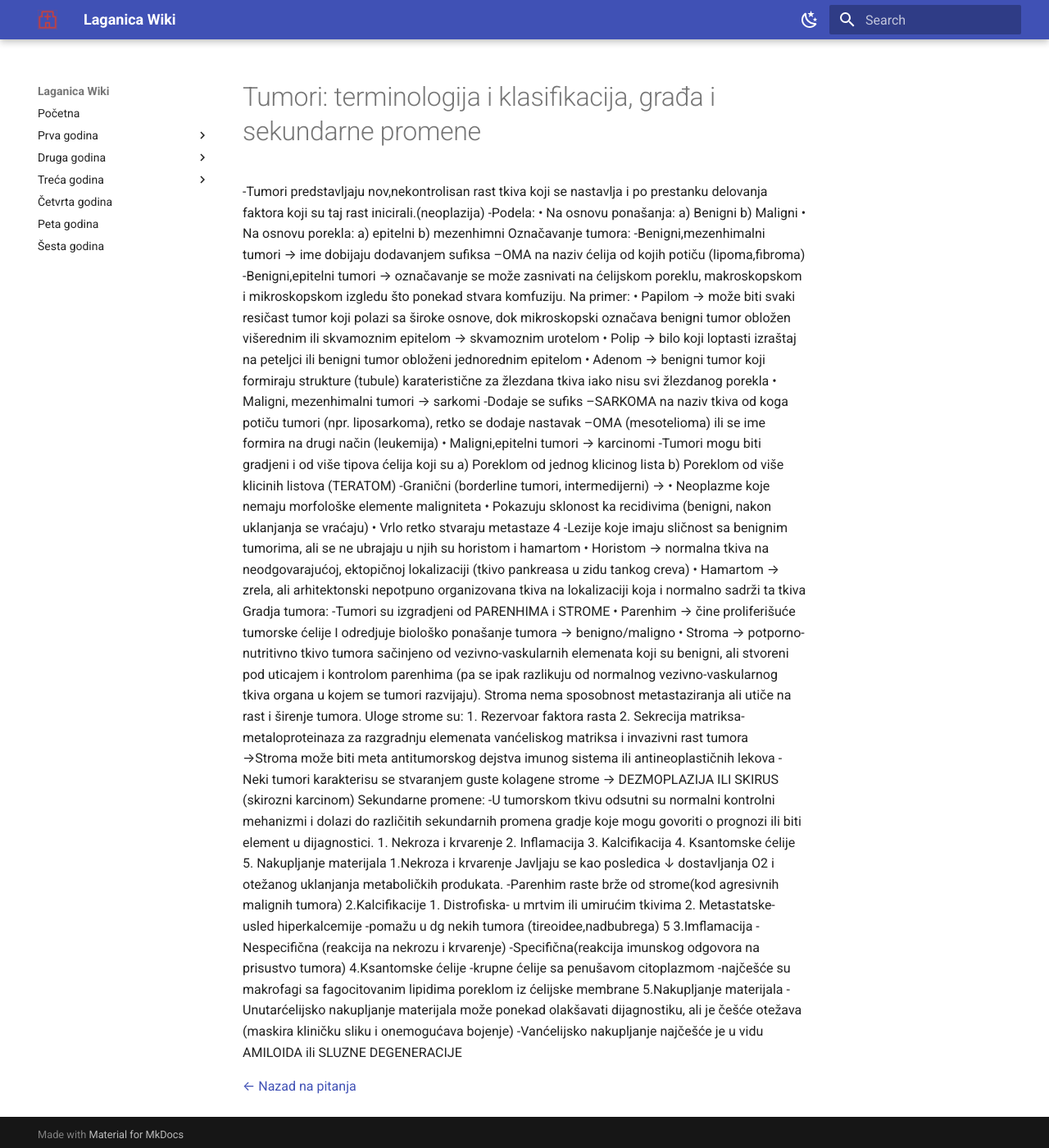
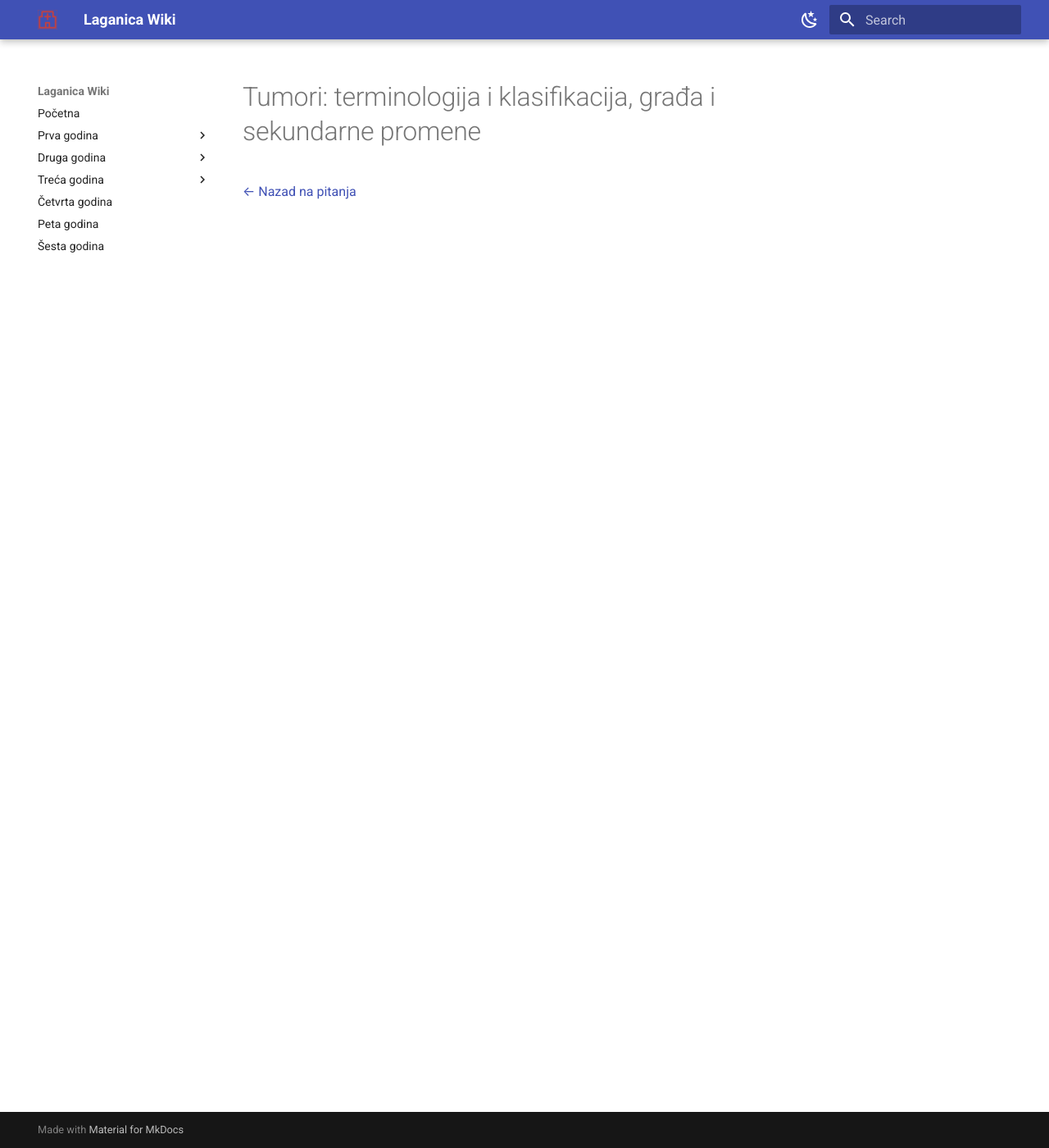
Before and after one commit to Goga-NG/laganica-wiki, an MkDocs documentation site: the page built from docs/treca-godina/patologija/patologija-tumora/tumori-terminologija-i-klasifikacija.md, in a window 1280 px wide and 1400 px high. Shown: the whole window at 82% size. Built offline with MkDocs 1.6.1 and Material for MkDocs 9.7.7, drawn with Linux system fonts in a browser that asks for light colours.

Commit message:
test grane

```diff
--- a/docs/treca-godina/patologija/patologija-tumora/tumori-terminologija-i-klasifikacija.md
+++ b/docs/treca-godina/patologija/patologija-tumora/tumori-terminologija-i-klasifikacija.md
@@ -1,84 +1,3 @@
 # Tumori: terminologija i klasifikacija, građa i sekundarne promene
 
--Tumori predstavljaju nov,nekontrolisan rast tkiva koji se nastavlja i po prestanku delovanja faktora koji
-su taj rast inicirali.(neoplazija)
--Podela:
-• Na osnovu ponašanja:
-a) Benigni
-b) Maligni
-• Na osnovu porekla:
-a) epitelni
-b) mezenhimni
-Označavanje tumora:
--Benigni,mezenhimalni tumori → ime dobijaju dodavanjem sufiksa –OMA na naziv ćelija od kojih potiču
-(lipoma,fibroma)
--Benigni,epitelni tumori → označavanje se može zasnivati na ćelijskom poreklu, makroskopskom i
-mikroskopskom izgledu što ponekad stvara komfuziju.
-Na primer:
-• Papilom → može biti svaki resičast tumor koji polazi sa široke osnove, dok mikroskopski
-označava benigni tumor obložen višerednim ili skvamoznim epitelom → skvamoznim urotelom
-• Polip → bilo koji loptasti izraštaj na peteljci ili benigni tumor obloženi jednorednim epitelom
-• Adenom → benigni tumor koji formiraju strukture (tubule) karateristične za žlezdana tkiva iako
-nisu svi žlezdanog porekla
-• Maligni, mezenhimalni tumori → sarkomi
--Dodaje se sufiks –SARKOMA na naziv tkiva od koga potiču tumori (npr. liposarkoma), retko se
-dodaje nastavak –OMA
-(mesotelioma) ili se ime formira na drugi način (leukemija)
-• Maligni,epitelni tumori → karcinomi
--Tumori mogu biti gradjeni i od više tipova ćelija koji su
-a) Poreklom od jednog klicinog lista
-b) Poreklom od više klicinih listova (TERATOM)
--Granični (borderline tumori, intermedijerni) →
-• Neoplazme koje nemaju morfološke elemente maligniteta
-• Pokazuju sklonost ka recidivima (benigni, nakon uklanjanja se vraćaju)
-• Vrlo retko stvaraju metastaze
-4
--Lezije koje imaju sličnost sa benignim tumorima, ali se ne ubrajaju u njih su horistom i hamartom
-• Horistom → normalna tkiva na neodgovarajućoj, ektopičnoj lokalizaciji (tkivo pankreasa u zidu
-tankog creva)
-• Hamartom → zrela, ali arhitektonski nepotpuno organizovana tkiva na lokalizaciji koja i
-normalno sadrži ta tkiva
-Gradja tumora:
--Tumori su izgradjeni od PARENHIMA i STROME
-• Parenhim → čine proliferišuće tumorske ćelije I odredjuje biološko ponašanje tumora →
-benigno/maligno
-• Stroma → potporno-nutritivno tkivo tumora sačinjeno od vezivno-vaskularnih elemenata koji
-su benigni, ali stvoreni pod uticajem i kontrolom parenhima (pa se ipak razlikuju od
-normalnog vezivno-vaskularnog tkiva organa u kojem se tumori razvijaju). Stroma nema
-sposobnost metastaziranja ali utiče na rast i širenje tumora.
-Uloge strome su:
-1. Rezervoar faktora rasta
-2. Sekrecija matriksa- metaloproteinaza za razgradnju elemenata vanćeliskog matriksa i
-invazivni rast tumora
-→Stroma može biti meta antitumorskog dejstva imunog sistema ili antineoplastičnih
-lekova
--Neki tumori karakterisu se stvaranjem guste kolagene strome → DEZMOPLAZIJA ILI
-SKIRUS (skirozni karcinom)
-Sekundarne promene:
--U tumorskom tkivu odsutni su normalni kontrolni mehanizmi i dolazi do različitih sekundarnih promena
-gradje koje mogu govoriti o prognozi ili biti element u dijagnostici.
-1. Nekroza i krvarenje
-2. Inflamacija
-3. Kalcifikacija
-4. Ksantomske ćelije
-5. Nakupljanje materijala
-1.Nekroza i krvarenje
-Javljaju se kao posledica ↓ dostavljanja O2 i otežanog uklanjanja metaboličkih produkata.
--Parenhim raste brže od strome(kod agresivnih malignih tumora)
-2.Kalcifikacije
-1. Distrofiska- u mrtvim ili umirućim tkivima
-2. Metastatske- usled hiperkalcemije
--pomažu u dg nekih tumora (tireoidee,nadbubrega)
-5
-3.Imflamacija
--Nespecifična (reakcija na nekrozu i krvarenje)
--Specifična(reakcija imunskog odgovora na prisustvo tumora)
-4.Ksantomske ćelije
--krupne ćelije sa penušavom citoplazmom
--najčešće su makrofagi sa fagocitovanim lipidima poreklom iz ćelijske membrane
-5.Nakupljanje materijala
--Unutarćelijsko nakupljanje materijala može ponekad olakšavati dijagnostiku, ali je češće otežava
-(maskira kliničku sliku i onemogućava bojenje)
--Vanćelijsko nakupljanje najčešće je u vidu AMILOIDA ili SLUZNE DEGENERACIJE
-
 [← Nazad na pitanja](index.md)
```
